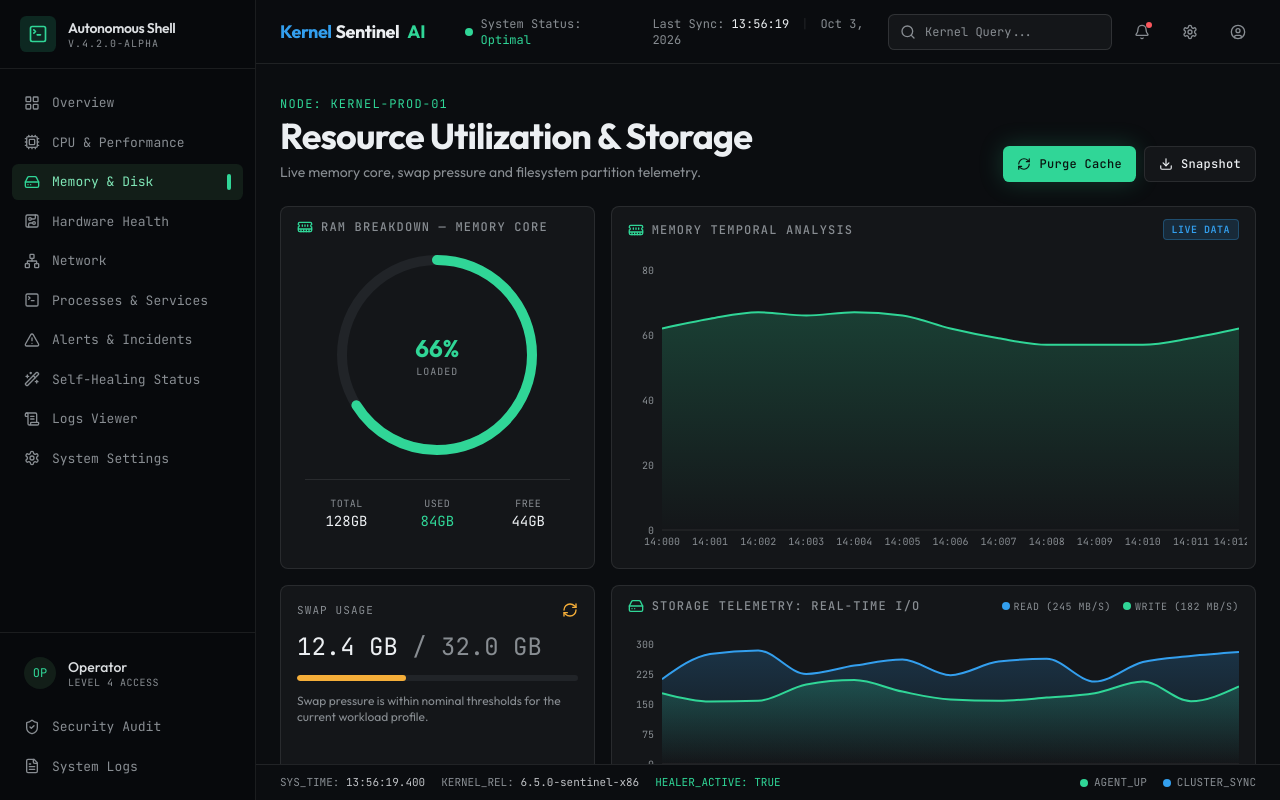
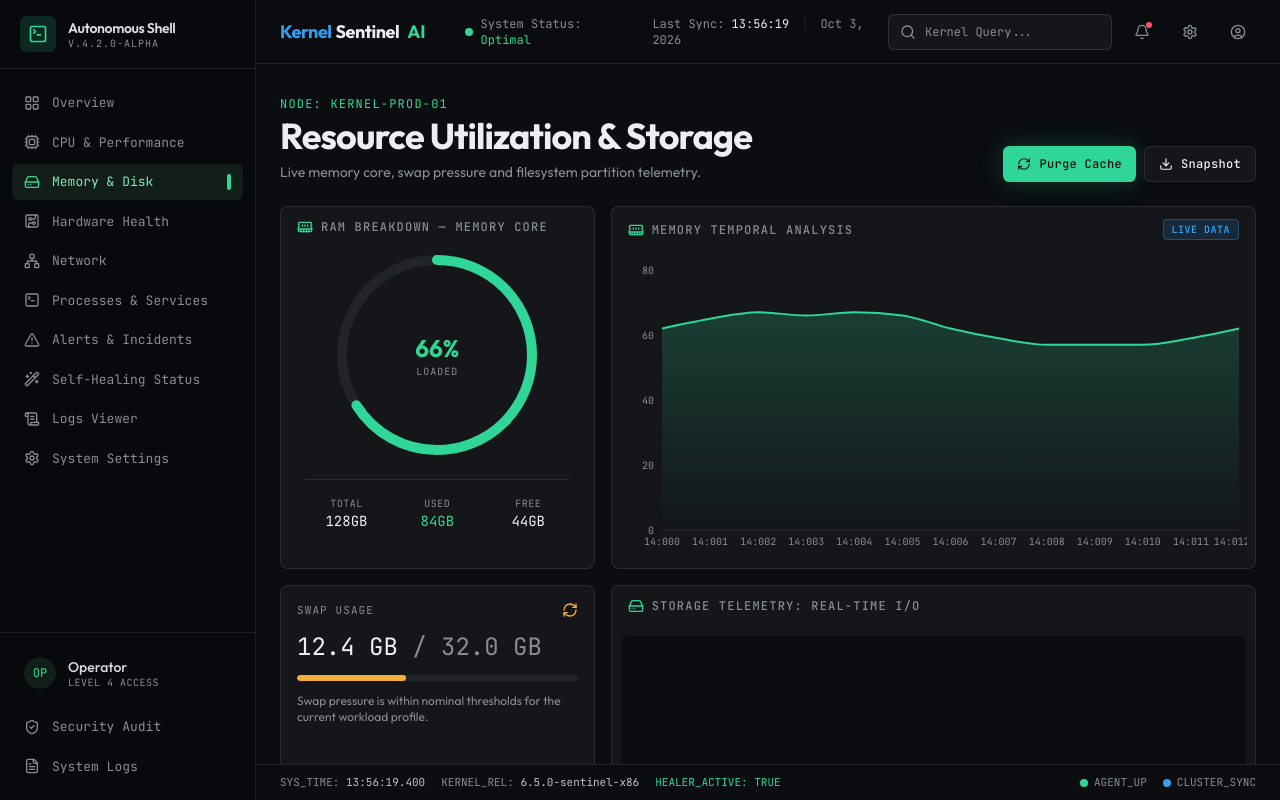
Before and after one commit to KernelAware/kernel-aware-self-healing-platform, a React (Vite) app in the folder kernel-aware-self-healing-platform/kernel-aware-self-healing-platform/dashboard/: page /memory in a window 1280 px wide. Built offline with nearby package versions, Linux system fonts and the light colour scheme.

Commit message:
IFrame test1

```diff
--- a/kernel-aware-self-healing-platform/kernel-aware-self-healing-platform/dashboard/src/components/disk/DiskIOGraph.jsx
+++ b/kernel-aware-self-healing-platform/kernel-aware-self-healing-platform/dashboard/src/components/disk/DiskIOGraph.jsx
@@ -1,17 +1,6 @@
 import React from 'react'
 import { HardDrive } from 'lucide-react'
-import { Panel, PanelHeader, Dot } from '@/components/kit'
-import { TelemetryArea } from '@/components/TelemetryChart'
-
-const mem = Array.from({ length: 13 }, (_, i) => ({
-  x: `14:0${i < 10 ? '0' : ''}${i}`,
-}))
-
-const ioData = mem.map((m, i) => ({
-  x: m.x,
-  read: 200 + Math.round(Math.random() * 90),
-  write: 150 + Math.round(Math.random() * 60)
-}))
+import { Panel, PanelHeader } from '@/components/kit'
 
 export default function DiskIOGraph() {
   return (
@@ -19,22 +8,15 @@ export default function DiskIOGraph() {
       <PanelHeader
         title="Storage Telemetry: Real-time I/O"
         icon={HardDrive}
-        action={
-          <div className="flex items-center gap-3 font-mono text-[10px] uppercase tracking-wider text-muted-foreground">
-            <span className="flex items-center gap-1"><Dot tone="info" />Read (245 MB/s)</span>
-            <span className="flex items-center gap-1"><Dot tone="success" />Write (182 MB/s)</span>
-          </div>
-        }
       />
       <div className="p-2">
-        <TelemetryArea
-          data={ioData}
-          series={[
-            { key: 'read', color: 'accent' },
-            { key: 'write', color: 'primary' },
-          ]}
-          height={160}
-        />
+        <div className="overflow-hidden rounded-lg border border-border/60 bg-background shadow-sm">
+          <iframe
+            iframe src="http://localhost:3000/d-solo/ad6wn7h/new-dashboard?orgId=1&from=now-30m&to=now&timezone=browser&refresh=5s&panelId=panel-1" width="450" height="200" frameborder="0"
+            className="w-full max-w-full"
+            title="Disk I/O dashboard panel"
+          />
+        </div>
       </div>
     </Panel>
   )
```
Also changed, not shown: 2 other files (tests, documents, lock files or other folders).
